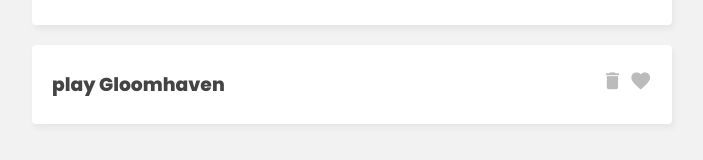
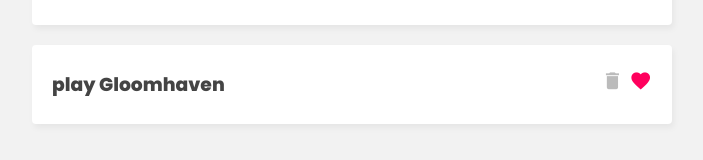
Before and after one commit to abhinandkaippalli/vue3-pinia, a Vue app: page / in a window 1280 px wide. Shown: the part 343-503 px from the top of the page, without its empty margins (288-991 px from the left). Built offline with nearby package versions, Linux system fonts and the light colour scheme.

Commit message:
conditional class

```diff
--- a/src/assets/main.css
+++ b/src/assets/main.css
@@ -59,6 +59,10 @@
   color: #bbb;
 }
 
+.task i.active {
+  color: #ff005d;
+}
+
 /* filter nav */
 .filter {
   width: 640px;
--- a/src/components/TaskDetails.vue
+++ b/src/components/TaskDetails.vue
@@ -6,6 +6,7 @@
             @click="taskStore.deleteTask(task.id)"
             >delete</i>
             <i class="material-icons"
+            :class="{active: task.isFav}"
             @click="taskStore.toggleFav(task.id)"
             >favorite</i>
         </div>
```
